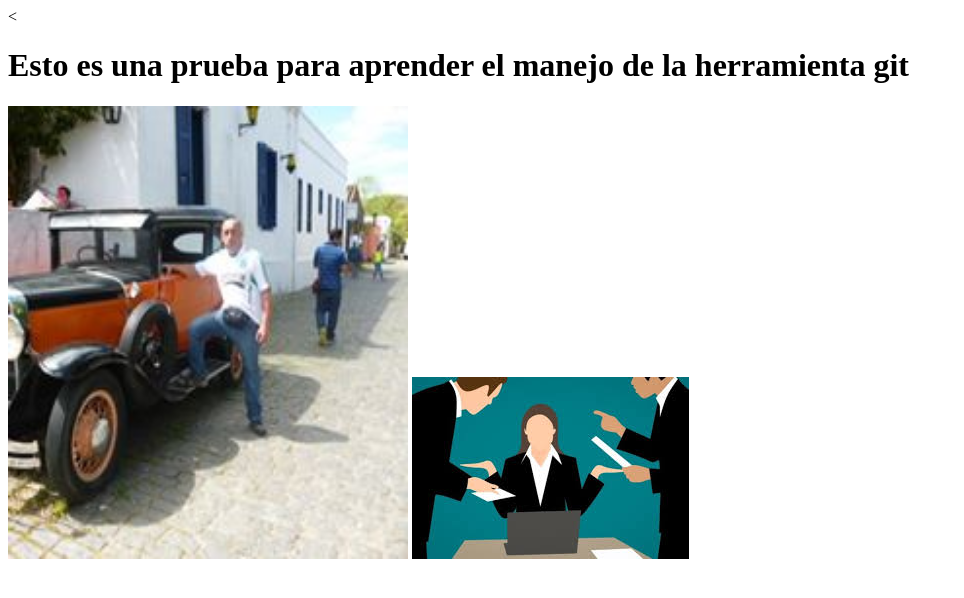
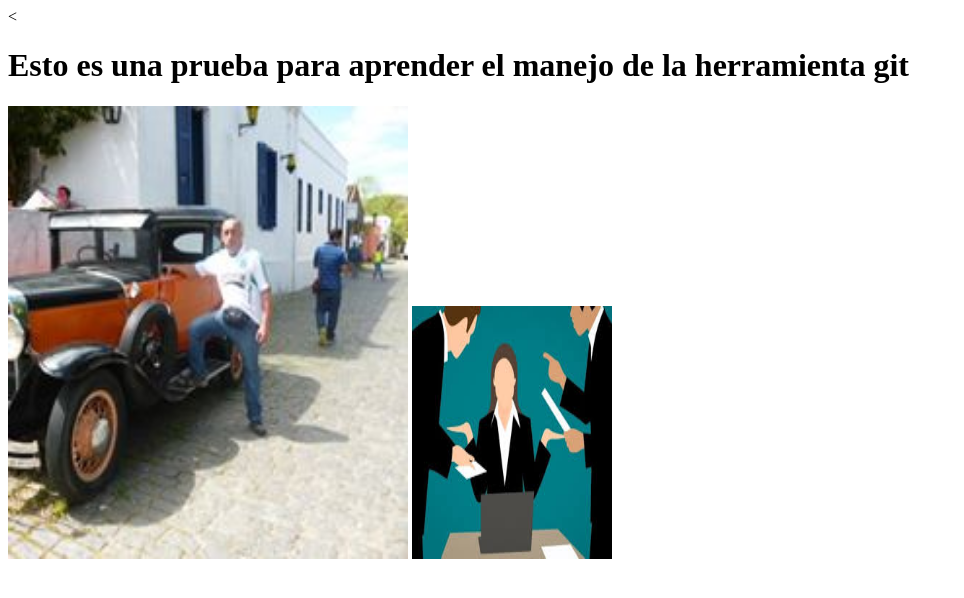
Before and after one commit to libardomontoya/estdio-github, a plain HTML site: page index.html in a window 1280 px wide. Shown: the whole page, without its empty margins (0-964 px from the left). Drawn offline with Linux system fonts and the light colour scheme.

Commit message:
adicionando estilos

```diff
--- a/index.html
+++ b/index.html
@@ -5,7 +5,7 @@
 <<body>
   <h1>Esto es una prueba para aprender el manejo de la herramienta git</h1>
   <img src="header.jpg" alt="header"width="400" height="453">
-  <img src="hero.jpg" alt="">
+  <img src="hero.jpg" alt="hero"width="200" height="253">
 </body>
 
 </html>
```
